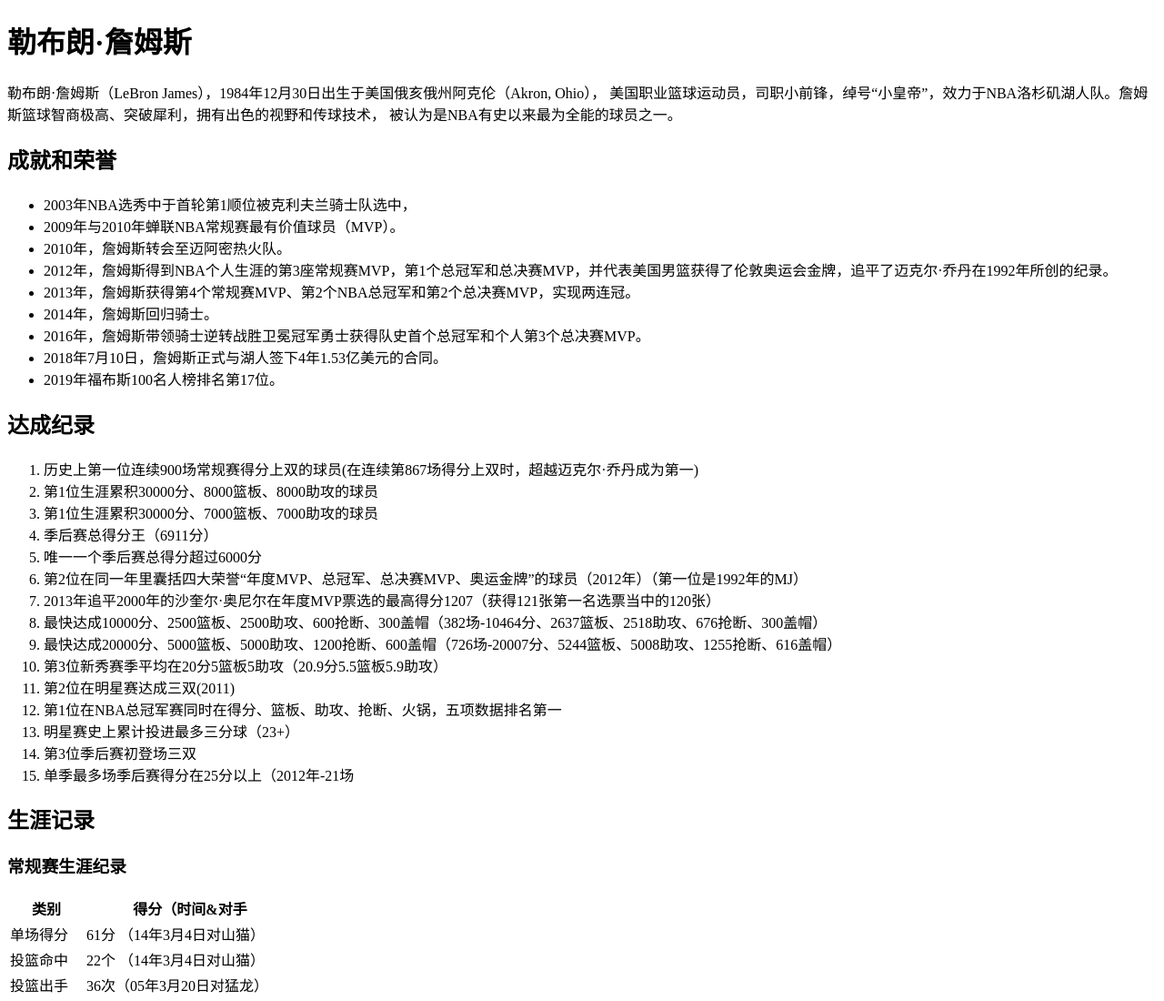
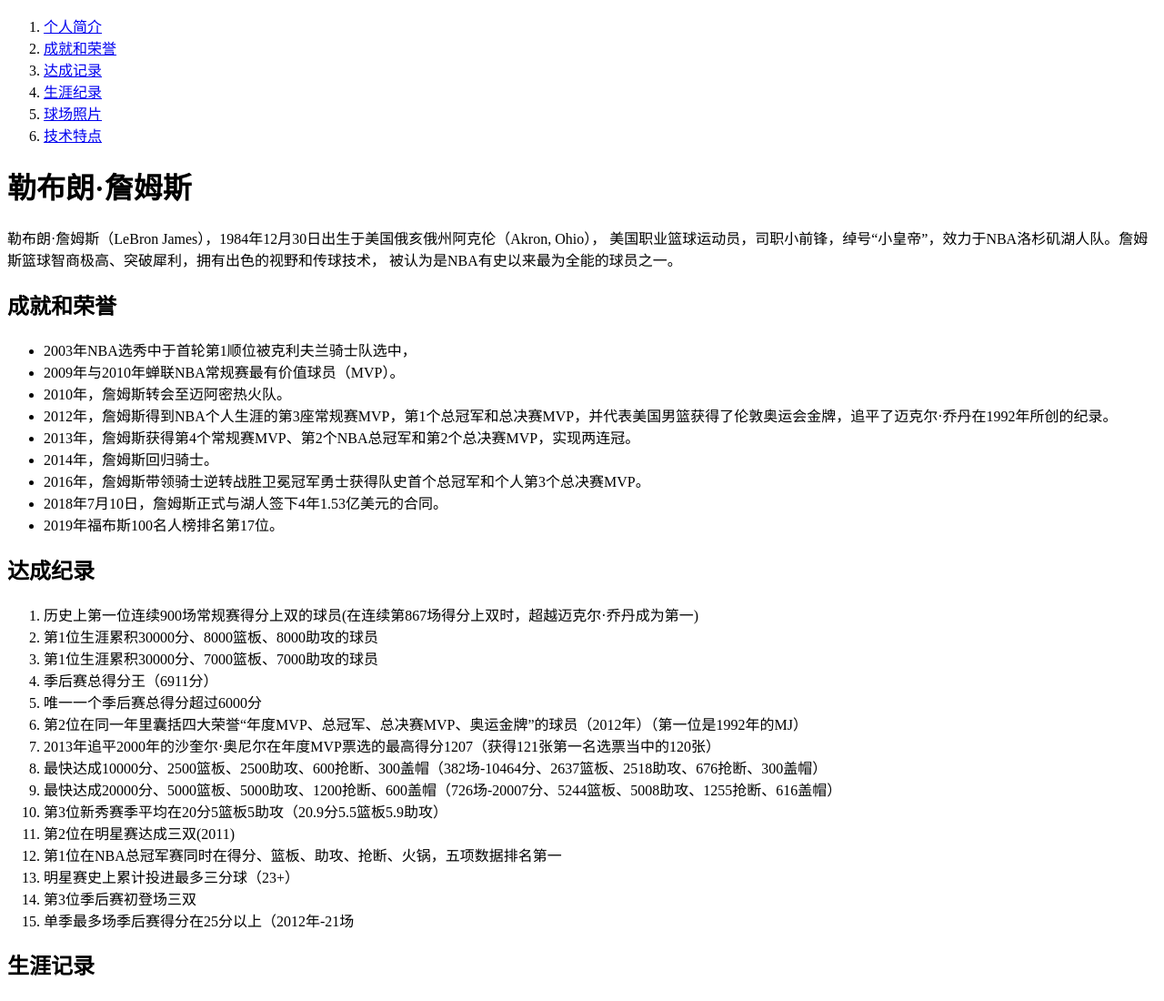
Before and after one commit to w-cao/html-lebron, a plain HTML site: page index.html in a window 1280 px wide. Shown: the top 1100 px of the page at 91% size. Drawn offline with Linux system fonts and the light colour scheme.

```diff
--- a/index.html
+++ b/index.html
@@ -14,7 +14,18 @@
 </head>
 
 <body>
-    <h1>
+
+    <nav>
+        <ol>
+            <li><a href="#james">个人简介</a></li>
+            <li><a href="#awards">成就和荣誉</a></li>
+            <li><a href="#records">达成记录</a></li>
+            <li><a href="#career">生涯纪录</a></li>
+            <li><a href="#photo">球场照片</a></li>
+            <li><a href="#skills">技术特点</a></li>
+        </ol>
+    </nav>
+    <h1 id="james">
         勒布朗·詹姆斯
     </h1>
     <p>
@@ -22,7 +33,7 @@
         美国职业篮球运动员，司职小前锋，绰号“小皇帝”，效力于NBA洛杉矶湖人队。詹姆斯篮球智商极高、突破犀利，拥有出色的视野和传球技术，
         被认为是NBA有史以来最为全能的球员之一。
     </p>
-    <h2>
+    <h2 id="awards">
         成就和荣誉
     </h2>
 
@@ -38,7 +49,7 @@
         <li>2019年福布斯100名人榜排名第17位。</li>
     </ul>
 
-    <h2>
+    <h2 id="records">
         达成纪录
     </h2>
 
@@ -60,7 +71,7 @@
         <li>单季最多场季后赛得分在25分以上（2012年-21场</li>
     </ol>
 
-    <h2>
+    <h2 id="career">
         生涯记录
     </h2>
     <h3>常规赛生涯纪录</h3>
@@ -118,7 +129,7 @@
         </tr>
     </table>
 
-    <h2>
+    <h2 id="photo">
         球场照片
     </h2>
 
@@ -126,7 +137,7 @@
     <div><img width="400" src="images/2.jpg" alt="图二"></div>
     <div><img width="400" src="images/3.jpg" alt="图三"></div>
 
-    <h2>
+    <h2 id="skills">
         技术特点
     </h2>
     <p>
```
Also changed, not shown: images/1.jpg, 1 other file.
